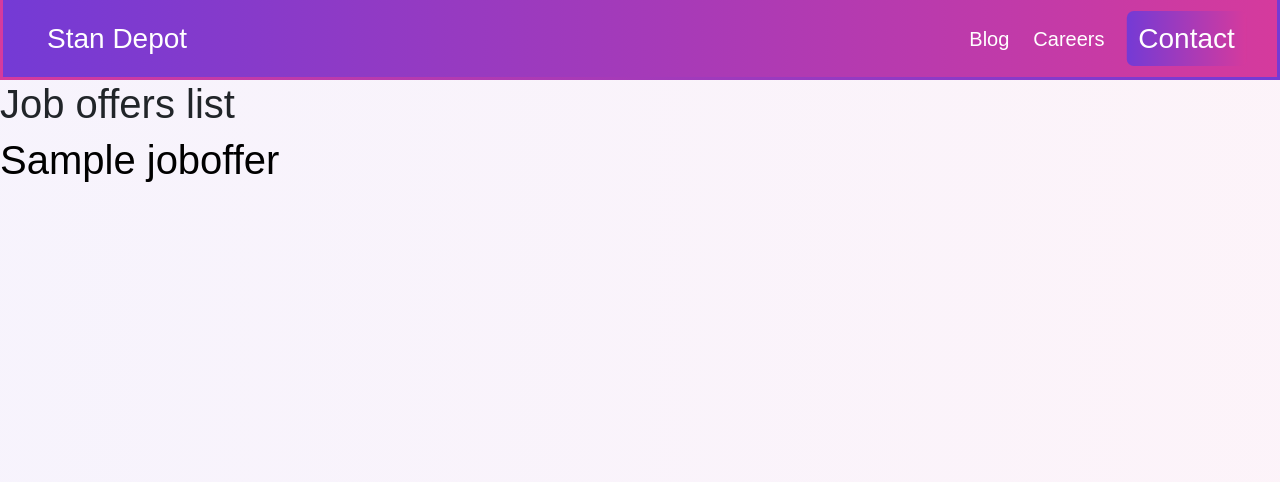
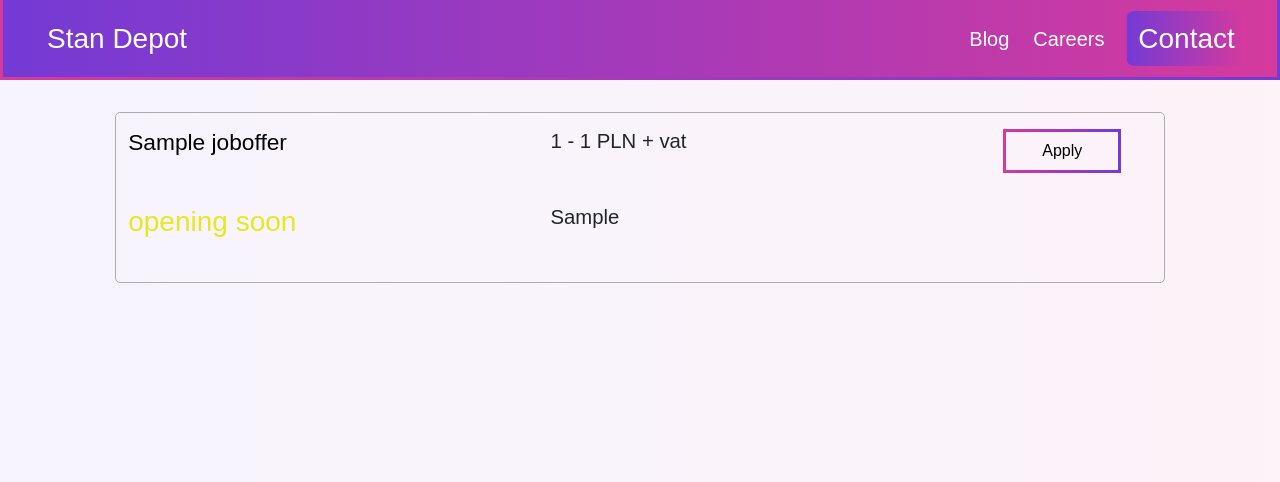
Before and after one commit to matkrzeminski/stan-depot, a Django app: page /careers/ in a window 1280 px wide. Shown: the top 482 px of the page. Run offline with Django 3.2, Linux system fonts and the light colour scheme; tables that the repository leaves empty hold one stand-in row (values such as "Sample post"); some libraries are stand-ins or nearby versions; some web fonts are replaced.

Commit message:
Careers layout and styles.

```diff
--- /dev/null
+++ b/stan_depot/static/css/careers/list.css
@@ -0,0 +1,108 @@
+.offer {
+  max-width: 82vw;
+  width: 100%;
+  margin: 0 auto;
+}
+
+.offer-item {
+  border: 1px solid #ADADAD;
+  border-radius: 5px;
+  margin: 2rem 0;
+  padding: 1rem 0.75rem;
+  display: grid;
+  column-gap: 1rem;
+  grid-template-rows: repeat(4, 1fr);
+  grid-template-columns: repeat(2, 1fr);
+  grid-template-areas:
+    "title title"
+    "salary salary"
+    "location location"
+    "status btn";
+}
+
+.offer-title {
+  grid-area: title;
+  font-size: 1.25rem;
+  font-weight: normal;
+}
+
+.offer-salary {
+  grid-area: salary;
+  font-size: 1.15rem;
+  font-weight: normal;
+}
+
+.offer-location {
+  grid-area: location;
+  font-size: 1.15rem;
+  font-weight: normal;
+}
+
+.offer-status {
+  grid-area: status;
+  font-size: 1.15rem;
+  font-weight: normal;
+}
+
+.offer-status-ongoing {
+  color: #28B94C;
+}
+
+.offer-status-opening {
+  color: #E8E820;
+}
+
+.offer-btn {
+  grid-area: btn;
+  display: inline-block;
+  width: 75%;
+  justify-self: center;
+  align-self: start;
+  padding: 0.5rem 0.75rem;
+  border-radius: 7px;
+  text-align: center;
+  vertical-align: center;
+  border: 3px solid;
+  border-image-slice: 1;
+  border-image-source: linear-gradient(to left, #743AD5, #D53A9D);
+}
+
+@media (min-width: 760px) {
+  .offer-item {
+    padding-bottom: 0;
+    gap: 2rem;
+    grid-template-rows: repeat(2, 2fr);
+    grid-template-columns: repeat(5, 1fr);
+    grid-template-areas:
+    "title title salary salary btn"
+    ". . location location . "
+    "status . . . . ";
+  }
+
+  .offer-btn {
+    width: 66%;
+  }
+
+  .offer-title {
+    font-size: 1.42rem;
+  }
+
+  .offer-salary {
+    font-size: 1.27rem;
+  }
+
+  .offer-location {
+    font-size: 1.27rem;
+  }
+
+  .offer-status {
+    font-size: 1.27rem;
+  }
+
+}
+
+@media (min-width: 1350px) {
+  .offer-btn {
+    width: 45%;
+  }
+}
--- a/stan_depot/templates/careers/list.html
+++ b/stan_depot/templates/careers/list.html
@@ -1,10 +1,31 @@
 {% extends "base.html" %}
+{% load static %}
+
+{% block css %}
+  <link rel="stylesheet" href="{% static 'css/careers/list.css' %}">
+{% endblock %}
+
+{% block title %}
+  Job listings
+{% endblock %}
 
 {% block content %}
-  <h1>Job offers list</h1>
-  {% for offer in offers %}
-
-    <h1><a href="{% url 'careers:detail' offer.slug %}">{{ offer.title }}</a></h1>
-  {% endfor %}
-
+  <div class="offer">
+    {% for offer in offers %}
+      {% if offer.status != "closed" %}
+        <div class="offer-item">
+          <h2 class="offer-title"><a href="{% url 'careers:detail' offer.slug %}">{{ offer.title }}</a></h2>
+          <h3 class="offer-salary">{{ offer.compensation_min }} - {{ offer.compensation_max }} PLN + vat</h3>
+          <a class='offer-btn' href="{% url 'careers:detail' offer.slug %}">Apply</a>
+          <h3 class="offer-status{% if offer.status == 'ongoing' %}-ongoing{% elif offer.status == 'opening soon' %}-opening
+          {% endif %}">{{ offer.status }}</h3>
+          <h3 class="offer-location">
+            {% if offer.location.city == "" %}Remote
+            {% else %} {{ offer.location.city }}
+            {% endif %}
+          </h3>
+        </div>
+      {% endif %}
+    {% endfor %}
+  </div>
 {% endblock %}
```
